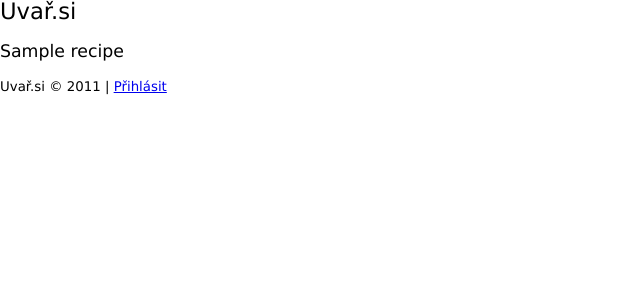
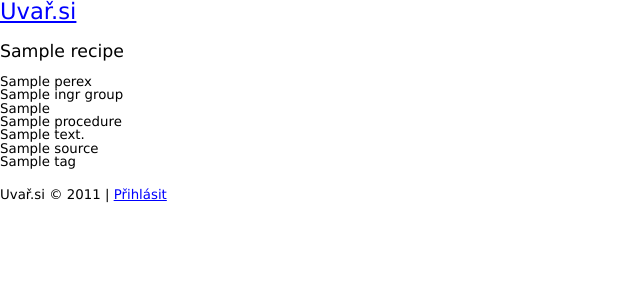
Before and after one commit to whiskybar/cookbook, a Django app: template cookbook/templates/recipe/recipe_detail.html in a window 1280 px wide. Shown: the top 300 px of the page, without its empty margins (0-640 px from the left). Run offline with Django 3.2, Linux system fonts and the light colour scheme; the template is opened without the code that fills it: most values are stand-ins (such as "Sample title", 1, 10 or a date in 2020); parts of the project's set-up code (start-up, migrations or seed data) failed here and were passed over.

Commit message:
Recipe detail.

```diff
--- a/cookbook/content/views.py
+++ b/cookbook/content/views.py
@@ -3,3 +3,7 @@ from django.views.generic.simple import direct_to_template
 
 def homepage(request):
     return direct_to_template(request, template='content/homepage.html')
+
+
+def user_homepage(request):
+    pass
--- a/cookbook/settings.py
+++ b/cookbook/settings.py
@@ -46,7 +46,7 @@ TIME_ZONE = 'Europe/Prague'
 
 # Language code for this installation. All choices can be found here:
 # http://www.i18nguy.com/unicode/language-identifiers.html
-LANGUAGE_CODE = 'en-us'
+LANGUAGE_CODE = 'cs-cz'
 
 SITE_ID = 1
 
--- a/cookbook/static/styles/base.css
+++ b/cookbook/static/styles/base.css
@@ -1,6 +1,10 @@
 body {
 	font-family: Verdana, sans-serif;
 	font-size: 10pt;
+}
+
+a, a:visited, a:active {
+    color: blue;
 }
 
 #header {
@@ -17,4 +21,5 @@ body {
 
 #content h2 {
 	font-size: 13pt;
+	margin-bottom: 15px;
 }
--- a/cookbook/templates/base.html
+++ b/cookbook/templates/base.html
@@ -13,7 +13,7 @@
 <body>
 
 <div id="header">
-	<h1>Uvař.si</h1>
+	<h1><a href="{% url homepage %}">Uvař.si</a></h1>
 </div>
 
 <div id="content">
--- a/cookbook/templates/recipe/recipe_detail.html
+++ b/cookbook/templates/recipe/recipe_detail.html
@@ -2,4 +2,52 @@
 
 {% block content %}
 <h2>{{ recipe }}</h2>
+
+<div id="recipe-detail">
+
+{% if recipe.perex %}
+<div class="perex">{{ recipe.perex }}</div>
+{% endif %}
+
+{% if recipe.ingredients %}
+<div class="ingredients">
+	<ul>
+	{% for ing_group in ingredients %}
+		<li>
+			<h3>{{ ingr_group.title }}</h3>
+			<ul>
+			{% for ingr in ingr_group.ingredients %}
+				<li>{{ ingr }}</li>
+			{% endfor %}
+			</ul>
+		</li>
+	{% endfor %}
+	</ul>
+</div>
+{% endif %}
+
+{% if recipe.procedure %}
+<div class="procedure">{{ recipe.procedure }}</div>
+{% endif %}
+
+{% if recipe.notes %}
+<div class="notes">{{ recipe.notes }}</div>
+{% endif %}
+
+{% if recipe.source %}
+<div class="source">{{ recipe.source }}</div>
+{% endif %}
+
+{% if recipe.tags %}
+<div class="tags">
+	<ul>
+	{% for tag in recipe.tags %}
+		<li>{{ tag }}</li>
+	{% endfor %}
+	</ul>
+</div>
+{% endif %}
+
+</div>
+
 {% endblock %}
--- a/cookbook/templates/registration/login.html
+++ b/cookbook/templates/registration/login.html
@@ -19,8 +19,10 @@
 		</tr>
 	</table>
 
-<input type="submit" value="login" />
-<input type="hidden" name="next" value="{{ next|default:'/' }}" />
+	<div>
+		<input type="submit" value="Přihlásit">
+		<input type="hidden" name="next" value="{{ next|default:'/' }}">
+	</div>
 </form>
 
 {% endblock %}
```
Lines whose indentation alone changed are shown as unchanged.
